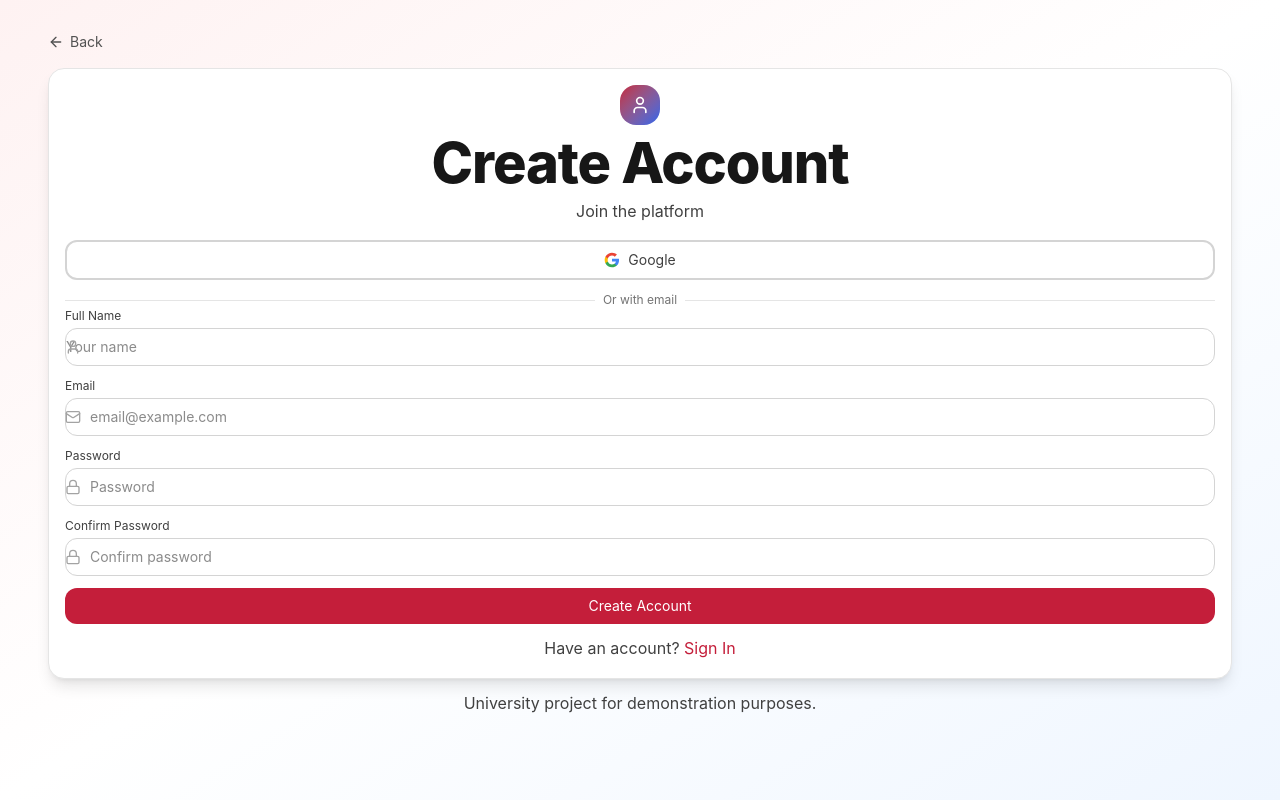
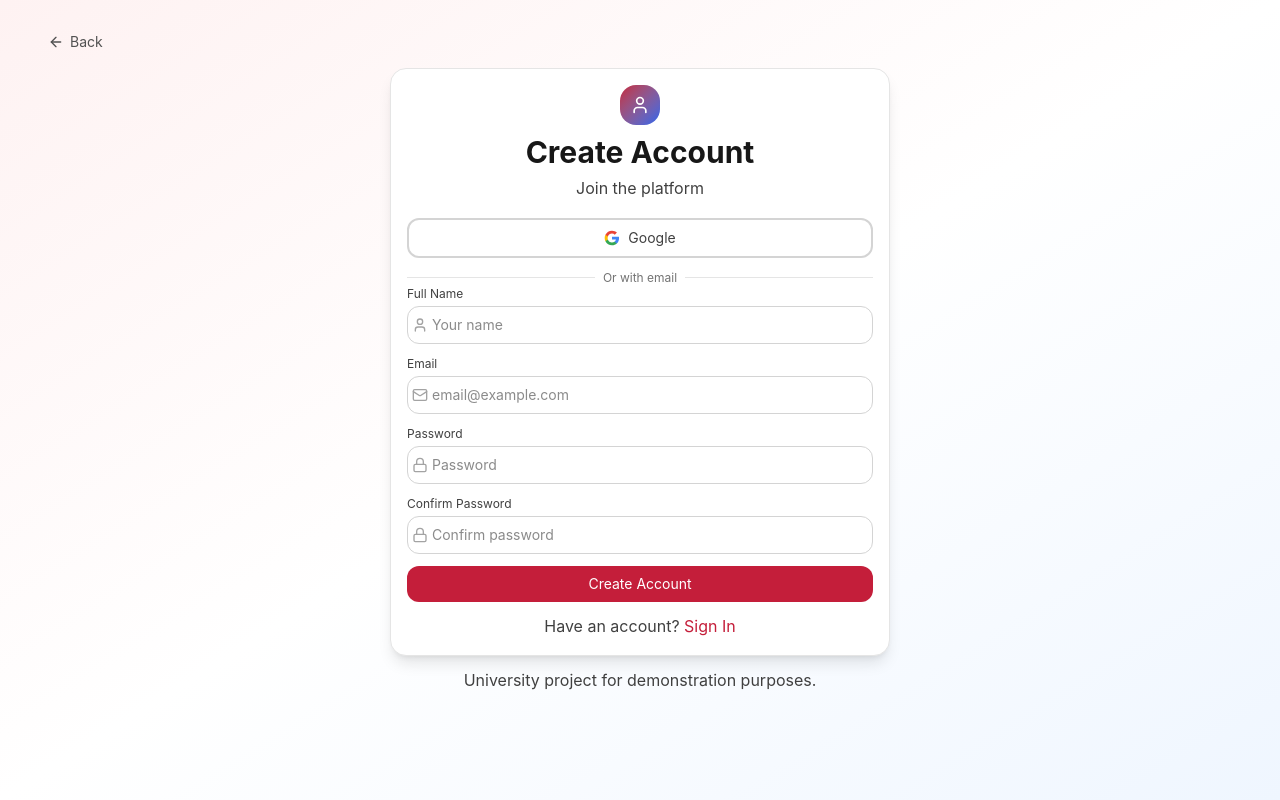
Before and after one commit to ayaarragab/ai-startup-idea-generator, a React (Vite) app in the folder frontend/: page /signup in a window 1280 px wide. Shown: the top 800 px of the page. Built offline with nearby package versions, Linux system fonts and the light colour scheme.

Commit message:
feat: style Signup page with new CSS and layout adjustments

```diff
--- a/frontend/src/pages/Signup.tsx
+++ b/frontend/src/pages/Signup.tsx
@@ -3,6 +3,8 @@ import { useNavigate } from 'react-router-dom';
 import { Mail, Lock, User, ArrowLeft } from 'lucide-react';
 import { Button } from '../components/Button';
 import { Input } from '../components/Input';
+import '../styles/signup.css';
+
 
 export function Signup() {
   const navigate = useNavigate();
@@ -84,15 +86,15 @@ export function Signup() {
           <ArrowLeft className="w-4 h-4" />
           <span>Back</span>
         </button>
-
+      <div className="flex items-center justify-center">
         {/* Signup Card */}
-        <div className="bg-white rounded-xl shadow-lg border border-neutral-200 p-4">
+        <div style={{width: '500px'}} className="bg-white rounded-xl shadow-lg border border-neutral-200 p-4">
           {/* Header */}
           <div className="text-center mb-4">
             <div className="w-10 h-10 bg-gradient-to-br from-primary-600 to-accent-600 rounded-xl flex items-center justify-center mx-auto mb-2">
               <User className="w-5 h-5 text-white" />
             </div>
-            <h1 className="text-neutral-900 mb-1 text-xl">Create Account</h1>
+            <h3 className="text-neutral-900 mb-1 text-xl">Create Account</h3>
             <p className="text-neutral-600 text-sm">Join the platform</p>
           </div>
 
@@ -140,7 +142,7 @@ export function Signup() {
                 Full Name
               </label>
               <div className="relative">
-                <User className="absolute left-2.5 top-1/2 -translate-y-1/2 w-4 h-4 text-neutral-400" />
+                <User className="user-ic absolute left-2.5 top-1/2 -translate-y-1/2 w-4 h-4 text-neutral-400" />
                 <input
                   type="text"
                   id="fullName"
@@ -166,7 +168,7 @@ export function Signup() {
                 Email
               </label>
               <div className="relative">
-                <Mail className="absolute left-2.5 top-1/2 -translate-y-1/2 w-4 h-4 text-neutral-400" />
+                <Mail className="email-ic absolute left-2.5 top-1/2 -translate-y-1/2 w-4 h-4 text-neutral-400" />
                 <input
                   type="email"
                   id="email"
@@ -192,7 +194,7 @@ export function Signup() {
                 Password
               </label>
               <div className="relative">
-                <Lock className="absolute left-2.5 top-1/2 -translate-y-1/2 w-4 h-4 text-neutral-400" />
+                <Lock className="pass-ic absolute left-2.5 top-1/2 -translate-y-1/2 w-4 h-4 text-neutral-400" />
                 <input
                   type="password"
                   id="password"
@@ -218,7 +220,7 @@ export function Signup() {
                 Confirm Password
               </label>
               <div className="relative">
-                <Lock className="absolute left-2.5 top-1/2 -translate-y-1/2 w-4 h-4 text-neutral-400" />
+                <Lock className="pass-ic absolute left-2.5 top-1/2 -translate-y-1/2 w-4 h-4 text-neutral-400" />
                 <input
                   type="password"
                   id="confirmPassword"
@@ -258,7 +260,7 @@ export function Signup() {
             </button>
           </p>
         </div>
-
+      </div>
         {/* Privacy Notice */}
         <p className="text-xs text-neutral-500 text-center mt-3 px-2">
           University project for demonstration purposes.
--- a/frontend/src/styles/Login.css
+++ b/frontend/src/styles/Login.css
@@ -13,5 +13,4 @@ input[type="password"] {
 
 .pass-ic {
     left: 0.3rem;
-
 }
--- /dev/null
+++ b/frontend/src/styles/signup.css
@@ -0,0 +1,14 @@
+.user-ic{
+    left: 0.3rem;
+}
+
+input[name="fullName"] {
+  padding-left: 1.5rem; /* Adjusted to match icon position */
+}
+
+.pass-ic {
+    left: 0.3rem;
+}
+.email-ic {
+    left: 0.3rem;
+}
```
